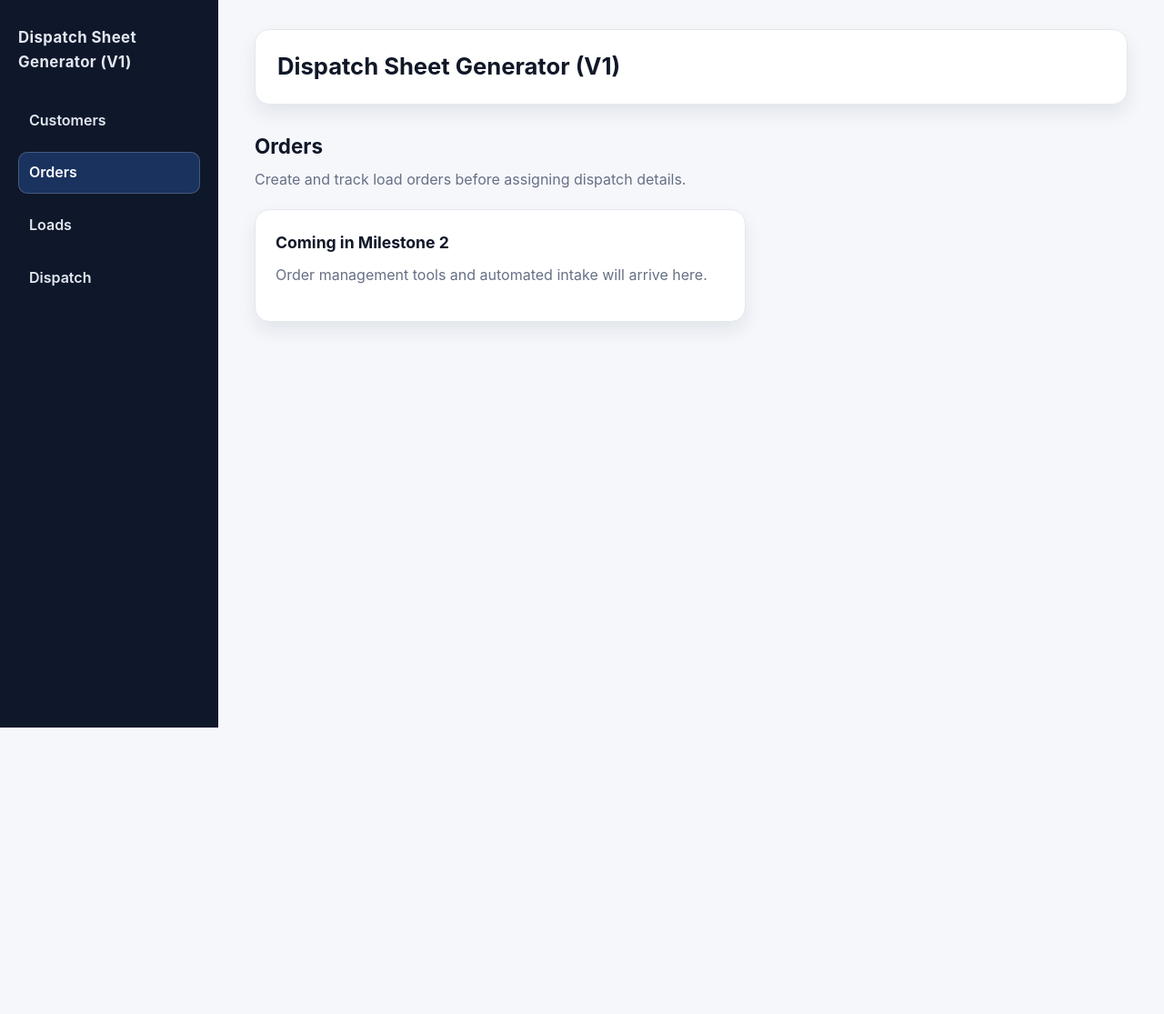
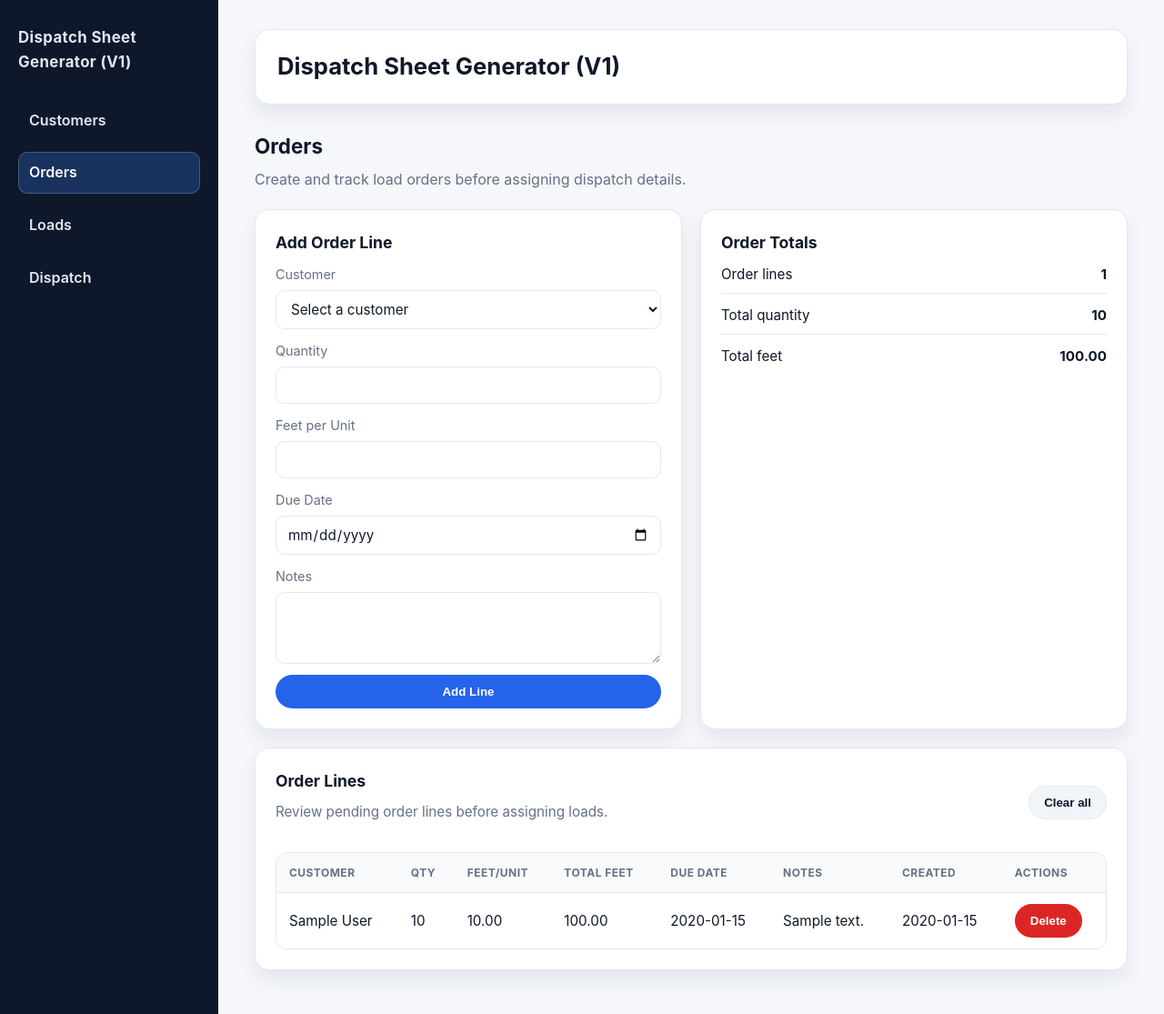
Before and after one commit to gidabrams23/COT_Freight_Optimization_Tool, a Flask app: page /orders in a window 1280 px wide. Shown: the whole page at 91% size. Before the commit the page ends 800 px from the top, so only its background shows below. Run offline with Flask 3, Linux system fonts and the light colour scheme; tables that the repository leaves empty hold one stand-in row (values such as "Sample post").

Commit message:
Add order line management

```diff
--- a/app.py
+++ b/app.py
@@ -65,7 +65,129 @@
 
 @app.route("/orders")
 def orders():
-    return render_template("orders.html")
+    customer_list = db.list_customers()
+    order_lines = db.list_order_lines()
+    totals = {
+        "total_lines": len(order_lines),
+        "total_qty": sum(line["qty"] for line in order_lines),
+        "total_feet": sum(line["qty"] * line["feet_per_unit"] for line in order_lines),
+    }
+    return render_template(
+        "orders.html",
+        customers=customer_list,
+        order_lines=order_lines,
+        totals=totals,
+        errors={},
+        form_data={
+            "customer_id": "",
+            "qty": "",
+            "feet_per_unit": "",
+            "due_date": "",
+            "notes": "",
+        },
+        success_message="",
+        active_page="orders",
+    )
+
+
+@app.route("/orders/add", methods=["POST"])
+def add_order_line():
+    customer_list = db.list_customers()
+    order_lines = db.list_order_lines()
+    totals = {
+        "total_lines": len(order_lines),
+        "total_qty": sum(line["qty"] for line in order_lines),
+        "total_feet": sum(line["qty"] * line["feet_per_unit"] for line in order_lines),
+    }
+
+    customer_id_raw = request.form.get("customer_id", "").strip()
+    qty_raw = request.form.get("qty", "").strip()
+    feet_raw = request.form.get("feet_per_unit", "").strip()
+    due_date = request.form.get("due_date", "").strip()
+    notes = request.form.get("notes", "").strip()
+
+    errors = {}
+    customer_ids = {str(customer["id"]) for customer in customer_list}
+    if not customer_id_raw:
+        errors["customer_id"] = "Customer is required."
+    elif customer_id_raw not in customer_ids:
+        errors["customer_id"] = "Select a valid customer."
+
+    try:
+        qty = int(qty_raw)
+    except ValueError:
+        qty = None
+        errors["qty"] = "Quantity must be a whole number."
+
+    try:
+        feet_per_unit = float(feet_raw)
+    except ValueError:
+        feet_per_unit = None
+        errors["feet_per_unit"] = "Feet per unit must be a number."
+
+    if qty is not None and feet_per_unit is not None:
+        errors.update(db.validate_order_line(qty, feet_per_unit))
+
+    if errors:
+        return render_template(
+            "orders.html",
+            customers=customer_list,
+            order_lines=order_lines,
+            totals=totals,
+            errors=errors,
+            form_data={
+                "customer_id": customer_id_raw,
+                "qty": qty_raw,
+                "feet_per_unit": feet_raw,
+                "due_date": due_date,
+                "notes": notes,
+            },
+            success_message="",
+            active_page="orders",
+        )
+
+    db.add_order_line(
+        customer_id=int(customer_id_raw),
+        qty=qty,
+        feet_per_unit=feet_per_unit,
+        due_date=due_date or None,
+        notes=notes or None,
+    )
+
+    order_lines = db.list_order_lines()
+    totals = {
+        "total_lines": len(order_lines),
+        "total_qty": sum(line["qty"] for line in order_lines),
+        "total_feet": sum(line["qty"] * line["feet_per_unit"] for line in order_lines),
+    }
+    return render_template(
+        "orders.html",
+        customers=customer_list,
+        order_lines=order_lines,
+        totals=totals,
+        errors={},
+        form_data={
+            "customer_id": "",
+            "qty": "",
+            "feet_per_unit": "",
+            "due_date": "",
+            "notes": "",
+        },
+        success_message="Order line added successfully.",
+        active_page="orders",
+    )
+
+
+@app.route("/orders/delete/<int:order_line_id>", methods=["POST"])
+def delete_order_line(order_line_id):
+    db.delete_order_line(order_line_id)
+    return redirect(url_for("orders"))
+
+
+@app.route("/orders/clear", methods=["POST"])
+def clear_order_lines():
+    db.clear_order_lines()
+    return redirect(url_for("orders"))
 
 
 @app.route("/loads")
--- a/static/styles.css
+++ b/static/styles.css
@@ -187,6 +187,101 @@
   transform: translateY(-1px);
 }
 
+.btn:disabled {
+  opacity: 0.6;
+  cursor: not-allowed;
+  box-shadow: none;
+  transform: none;
+}
+
+.btn-secondary {
+  background: #f1f5f9;
+  color: #0f172a;
+  border-color: #e2e8f0;
+}
+
+.btn-secondary:hover {
+  background: #e2e8f0;
+  box-shadow: none;
+  transform: none;
+}
+
+.btn-danger {
+  background: #dc2626;
+}
+
+.btn-danger:hover {
+  background: #b91c1c;
+}
+
+.form-error {
+  color: #b42318;
+  font-size: 0.82rem;
+}
+
+.callout {
+  border-left: 4px solid transparent;
+  font-weight: 600;
+}
+
+.callout-success {
+  border-color: #16a34a;
+  background: rgba(22, 163, 74, 0.08);
+}
+
+.callout-warning {
+  border-color: #f59e0b;
+  background: rgba(245, 158, 11, 0.1);
+}
+
+.callout a {
+  color: inherit;
+  text-decoration: underline;
+}
+
+.card-header {
+  display: flex;
+  align-items: center;
+  justify-content: space-between;
+  gap: 16px;
+  margin-bottom: 16px;
+}
+
+.muted-text {
+  margin: 4px 0 0;
+  color: var(--muted);
+  font-size: 0.95rem;
+}
+
+.totals-list {
+  list-style: none;
+  margin: 0;
+  padding: 0;
+  display: grid;
+  gap: 12px;
+}
+
+.totals-list li {
+  display: flex;
+  justify-content: space-between;
+  font-size: 0.95rem;
+  border-bottom: 1px solid var(--border);
+  padding-bottom: 8px;
+}
+
+.totals-list li:last-child {
+  border-bottom: none;
+  padding-bottom: 0;
+}
+
+.empty-state {
+  padding: 16px;
+  border: 1px dashed var(--border);
+  border-radius: 12px;
+  background: #f8fafc;
+  color: var(--muted);
+}
+
 .table-wrapper {
   overflow-x: auto;
   border-radius: 12px;
--- a/templates/orders.html
+++ b/templates/orders.html
@@ -6,9 +6,129 @@
       <h2>Orders</h2>
       <p>Create and track load orders before assigning dispatch details.</p>
     </div>
-    <article class="card placeholder-card">
-      <h3>Coming in Milestone 2</h3>
-      <p>Order management tools and automated intake will arrive here.</p>
+    {% if success_message %}
+      <div class="card callout callout-success">
+        {{ success_message }}
+      </div>
+    {% endif %}
+
+    {% if not customers %}
+      <div class="card callout callout-warning">
+        <strong>No customers yet.</strong> Add a customer before creating order lines.
+        <a href="{{ url_for('customers') }}">Go to customers</a>
+      </div>
+    {% endif %}
+
+    <div class="card-grid">
+      <article class="card">
+        <h3>Add Order Line</h3>
+        <form class="form-stack" method="post" action="{{ url_for('add_order_line') }}">
+          <label for="customer_id">
+            Customer
+            <select id="customer_id" name="customer_id" {% if not customers %}disabled{% endif %}>
+              <option value="">Select a customer</option>
+              {% for customer in customers %}
+                <option value="{{ customer.id }}" {% if form_data.customer_id == customer.id|string %}selected{% endif %}>
+                  {{ customer.name }}
+                </option>
+              {% endfor %}
+            </select>
+            {% if errors.customer_id %}
+              <span class="form-error">{{ errors.customer_id }}</span>
+            {% endif %}
+          </label>
+
+          <label for="qty">
+            Quantity
+            <input id="qty" name="qty" type="number" min="1" value="{{ form_data.qty }}" {% if not customers %}disabled{% endif %}>
+            {% if errors.qty %}
+              <span class="form-error">{{ errors.qty }}</span>
+            {% endif %}
+          </label>
+
+          <label for="feet_per_unit">
+            Feet per Unit
+            <input id="feet_per_unit" name="feet_per_unit" type="number" min="0" step="0.01" value="{{ form_data.feet_per_unit }}" {% if not customers %}disabled{% endif %}>
+            {% if errors.feet_per_unit %}
+              <span class="form-error">{{ errors.feet_per_unit }}</span>
+            {% endif %}
+          </label>
+
+          <label for="due_date">
+            Due Date
+            <input id="due_date" name="due_date" type="date" value="{{ form_data.due_date }}" {% if not customers %}disabled{% endif %}>
+          </label>
+
+          <label for="notes">
+            Notes
+            <textarea id="notes" name="notes" rows="3" {% if not customers %}disabled{% endif %}>{{ form_data.notes }}</textarea>
+          </label>
+
+          <button class="btn" type="submit" {% if not customers %}disabled{% endif %}>Add Line</button>
+        </form>
+      </article>
+
+      <article class="card">
+        <h3>Order Totals</h3>
+        <ul class="totals-list">
+          <li><span>Order lines</span><strong>{{ totals.total_lines }}</strong></li>
+          <li><span>Total quantity</span><strong>{{ totals.total_qty }}</strong></li>
+          <li>
+            <span>Total feet</span>
+            <strong>{{ "%.2f"|format(totals.total_feet) }}</strong>
+          </li>
+        </ul>
+      </article>
+    </div>
+
+    <article class="card">
+      <div class="card-header">
+        <div>
+          <h3>Order Lines</h3>
+          <p class="muted-text">Review pending order lines before assigning loads.</p>
+        </div>
+        <form method="post" action="{{ url_for('clear_order_lines') }}">
+          <button class="btn btn-secondary" type="submit">Clear all</button>
+        </form>
+      </div>
+      {% if order_lines %}
+        <div class="table-wrapper">
+          <table class="data-table">
+            <thead>
+              <tr>
+                <th>Customer</th>
+                <th>Qty</th>
+                <th>Feet/Unit</th>
+                <th>Total Feet</th>
+                <th>Due Date</th>
+                <th>Notes</th>
+                <th>Created</th>
+                <th>Actions</th>
+              </tr>
+            </thead>
+            <tbody>
+              {% for line in order_lines %}
+                <tr>
+                  <td>{{ line.customer_name }}</td>
+                  <td>{{ line.qty }}</td>
+                  <td>{{ "%.2f"|format(line.feet_per_unit) }}</td>
+                  <td>{{ "%.2f"|format(line.qty * line.feet_per_unit) }}</td>
+                  <td>{{ line.due_date or "—" }}</td>
+                  <td>{{ line.notes or "—" }}</td>
+                  <td>{{ line.created_at }}</td>
+                  <td>
+                    <form method="post" action="{{ url_for('delete_order_line', order_line_id=line.id) }}">
+                      <button class="btn btn-danger" type="submit">Delete</button>
+                    </form>
+                  </td>
+                </tr>
+              {% endfor %}
+            </tbody>
+          </table>
+        </div>
+      {% else %}
+        <div class="empty-state">No order lines yet. Add one to start building loads.</div>
+      {% endif %}
     </article>
   </section>
 {% endblock %}
```
Also changed, not shown: db.py (+78 -0 lines).
